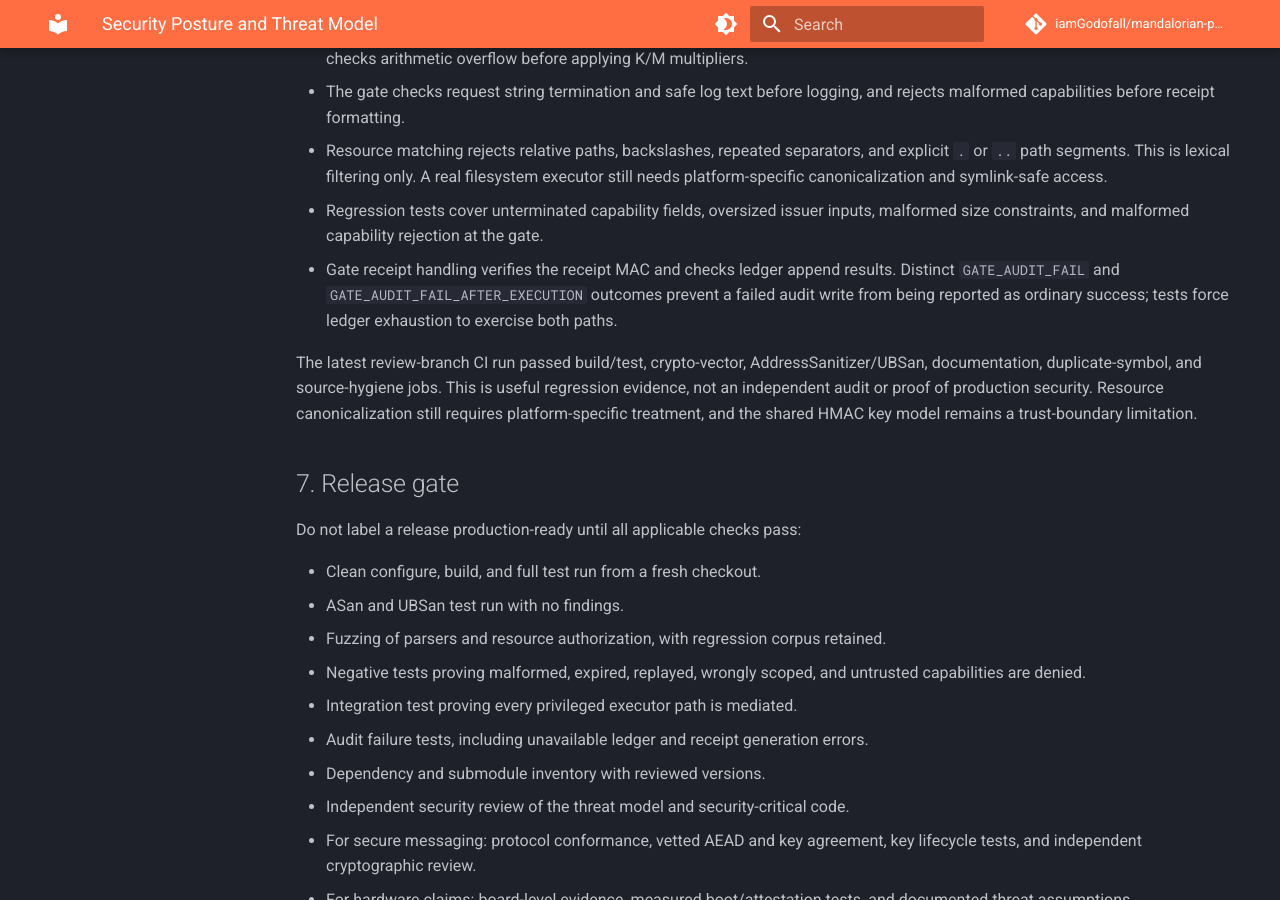
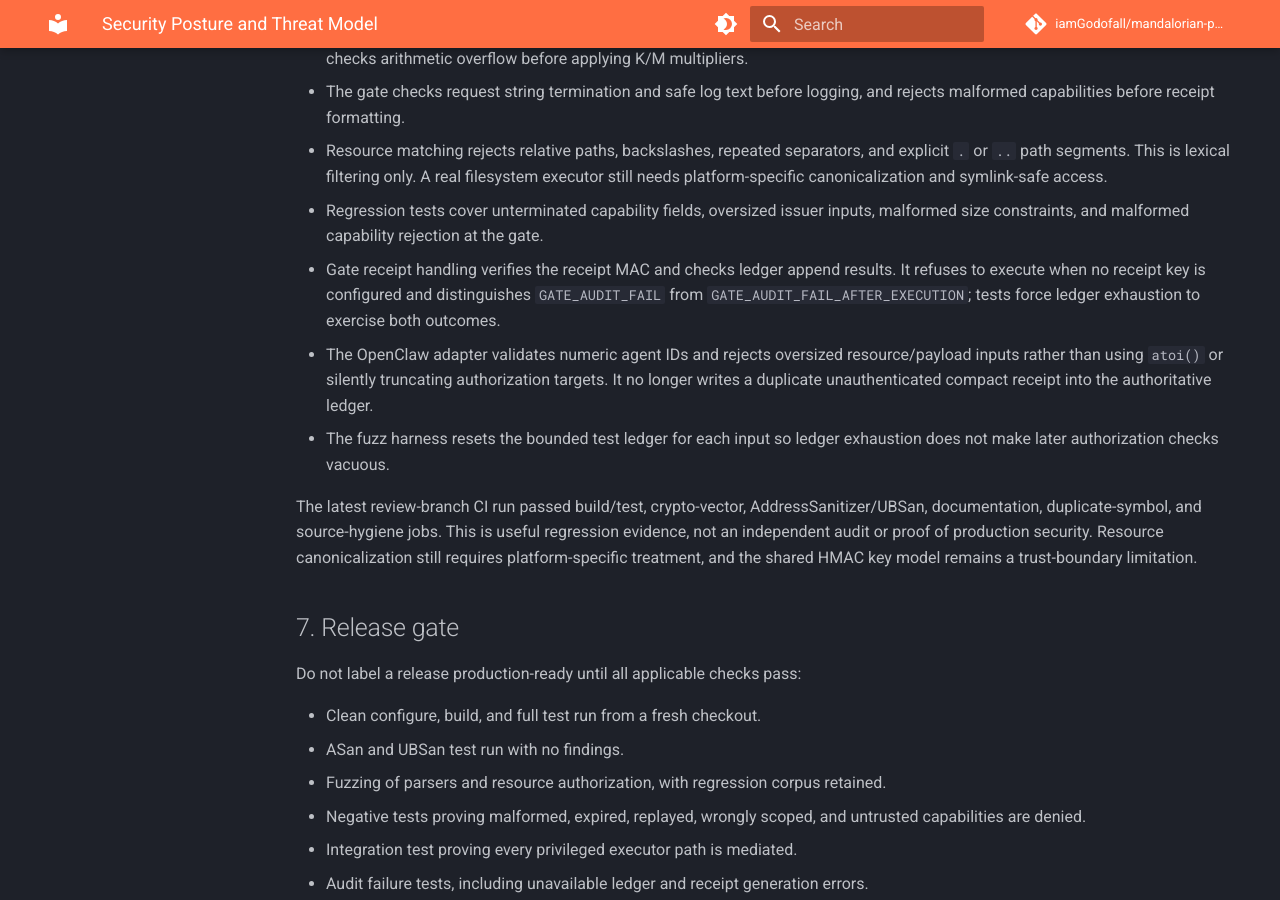
Before and after one commit to iamGodofall/mandalorian-project, an MkDocs documentation site: the page built from docs/security/SECURITY_POSTURE_2026-10.md, in a window 1280 px wide and 900 px high, scrolled down 4122 px. Built offline with MkDocs 1.6.1 and Material for MkDocs 9.7.7, drawn with Linux system fonts in a browser that asks for light colours; comment, search, counter and statistics services are not loaded.

Commit message:
Record adapter validation and fuzz coverage improvements

```diff
--- a/docs/security/SECURITY_POSTURE_2026-10.md
+++ b/docs/security/SECURITY_POSTURE_2026-10.md
@@ -101,7 +101,9 @@ The review branch now includes an initial hardening pass, with regression tests
 - The gate checks request string termination and safe log text before logging, and rejects malformed capabilities before receipt formatting.
 - Resource matching rejects relative paths, backslashes, repeated separators, and explicit `.` or `..` path segments. This is lexical filtering only. A real filesystem executor still needs platform-specific canonicalization and symlink-safe access.
 - Regression tests cover unterminated capability fields, oversized issuer inputs, malformed size constraints, and malformed capability rejection at the gate.
-- Gate receipt handling verifies the receipt MAC and checks ledger append results. Distinct `GATE_AUDIT_FAIL` and `GATE_AUDIT_FAIL_AFTER_EXECUTION` outcomes prevent a failed audit write from being reported as ordinary success; tests force ledger exhaustion to exercise both paths.
+- Gate receipt handling verifies the receipt MAC and checks ledger append results. It refuses to execute when no receipt key is configured and distinguishes `GATE_AUDIT_FAIL` from `GATE_AUDIT_FAIL_AFTER_EXECUTION`; tests force ledger exhaustion to exercise both outcomes.
+- The OpenClaw adapter validates numeric agent IDs and rejects oversized resource/payload inputs rather than using `atoi()` or silently truncating authorization targets. It no longer writes a duplicate unauthenticated compact receipt into the authoritative ledger.
+- The fuzz harness resets the bounded test ledger for each input so ledger exhaustion does not make later authorization checks vacuous.
 
 The latest review-branch CI run passed build/test, crypto-vector, AddressSanitizer/UBSan, documentation, duplicate-symbol, and source-hygiene jobs. This is useful regression evidence, not an independent audit or proof of production security. Resource canonicalization still requires platform-specific treatment, and the shared HMAC key model remains a trust-boundary limitation.
 
```
